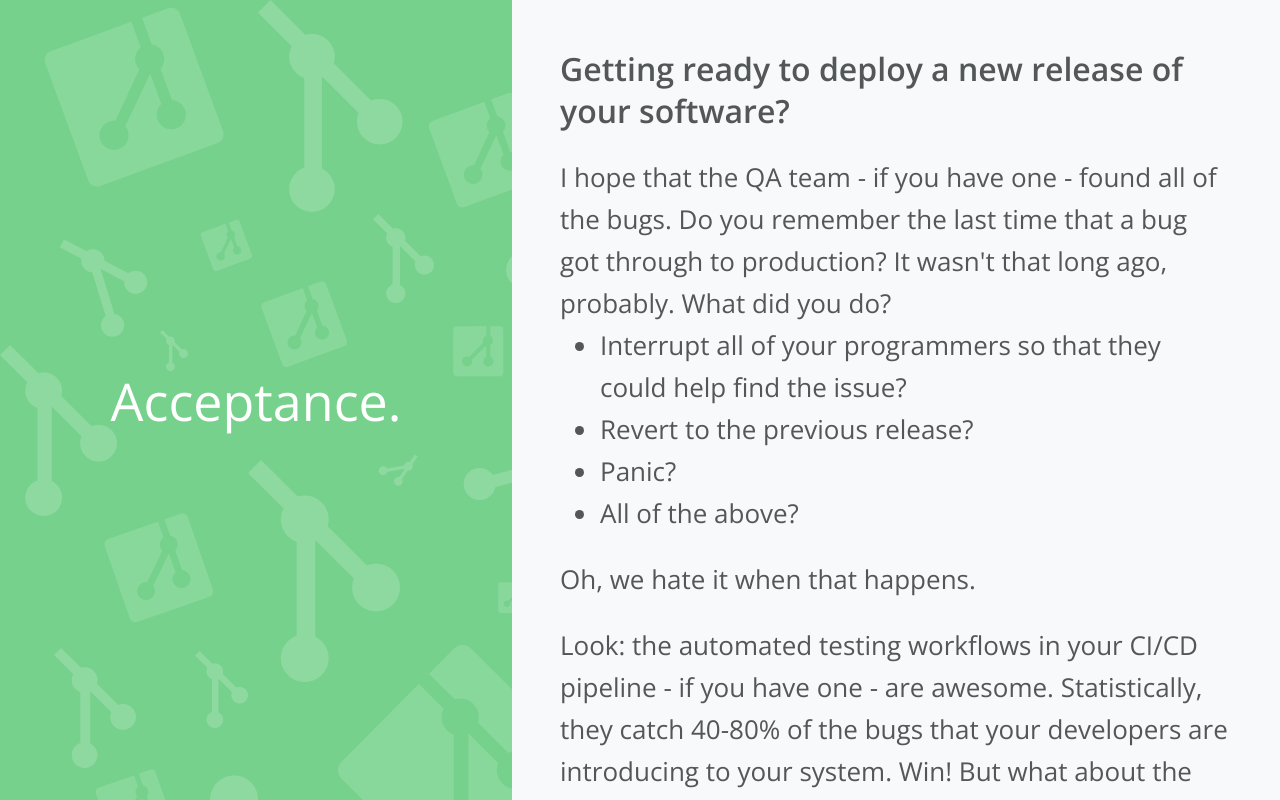
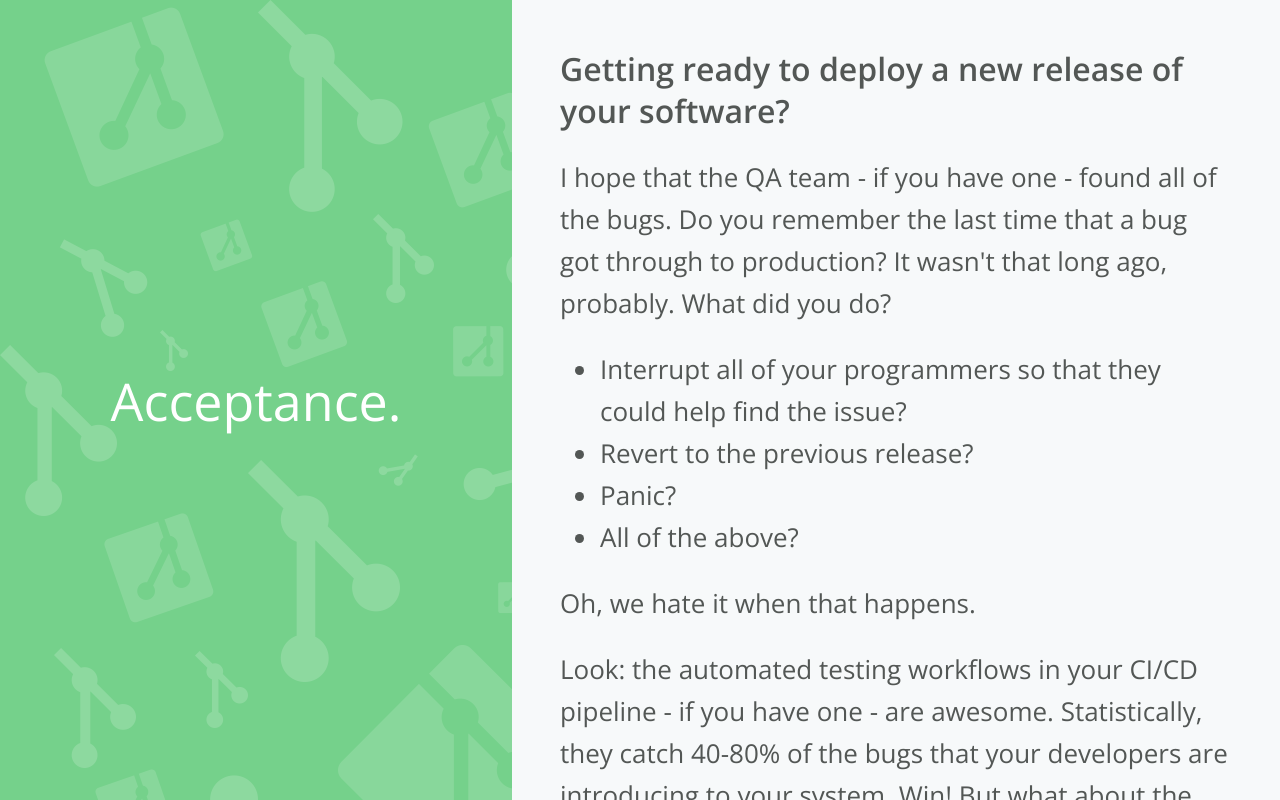
Before and after one commit to joecwallace/acceptance.tech, a website: page index.html in a window 1280 px wide. Drawn offline with nearby package versions, Linux system fonts and the light colour scheme; a script that the page names is missing.

Commit message:
Adjust spacing for bullets

```diff
--- a/index.html
+++ b/index.html
@@ -28,6 +28,8 @@
                     <h3 class="mb-6">Getting ready to deploy a new release of your software?</h3>
                     <h4 class="mb-6 flowtype">
                         I hope that the QA team - if you have one - found all of the bugs. Do you remember the last time that a bug got through to production? It wasn't that long ago, probably. What did you do?
+                    </h4>
+                    <h4 class="mb-6 flowtype">
                         <ul>
                             <li>Interrupt all of your programmers so that they could help find the issue?</li>
                             <li>Revert to the previous release?</li>
```
